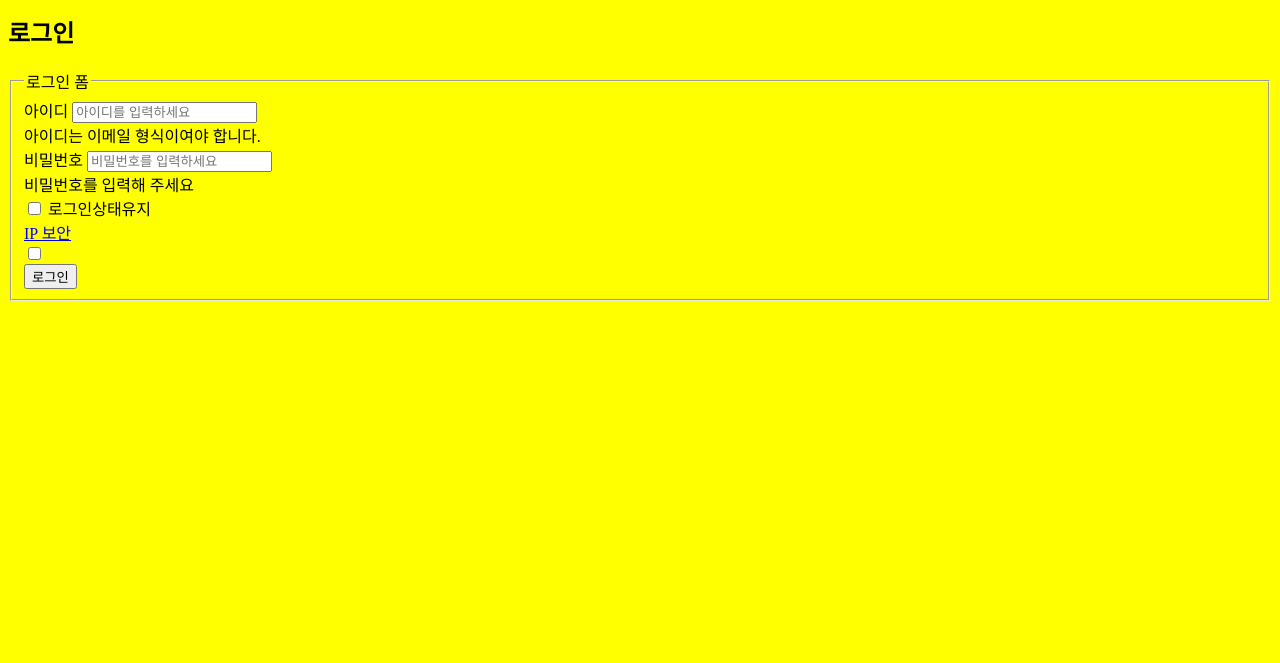
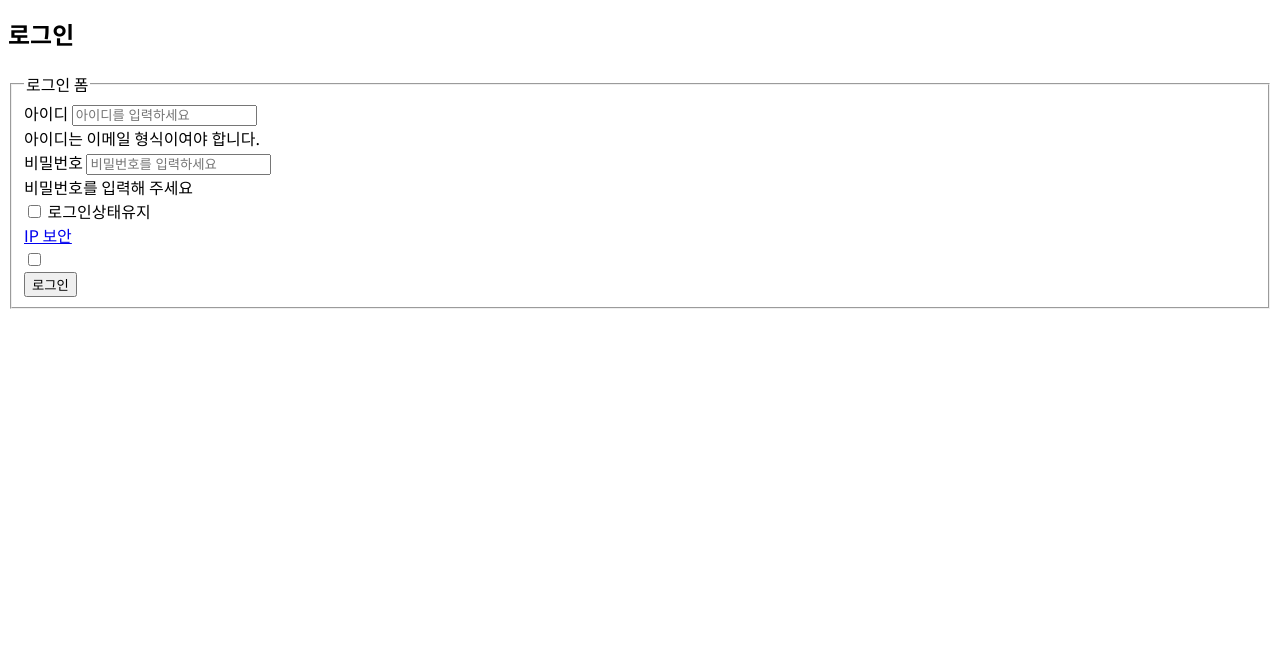
Before and after one commit to JOOMIOK/NaverSass, a website: page index.html in a window 1280 px wide. Shown: the part 137-800 px from the top of the page. Drawn offline with nearby package versions, Linux system fonts and the light colour scheme; files that its build step writes are made by us from their sources.

Commit message:
웹폰트 오류 수정

```diff
--- a/sass/_base.scss
+++ b/sass/_base.scss
@@ -1,5 +1,4 @@
 body{
-    background-color: yellow;
-    font-family: "spoqa Han Sans, sans-serif";
+    font-family: 'Spoqa Han Sans', sans-serif;
     font-weight: 400;
 }
```
Also changed, not shown: css/style.css (added), 1 other file.
